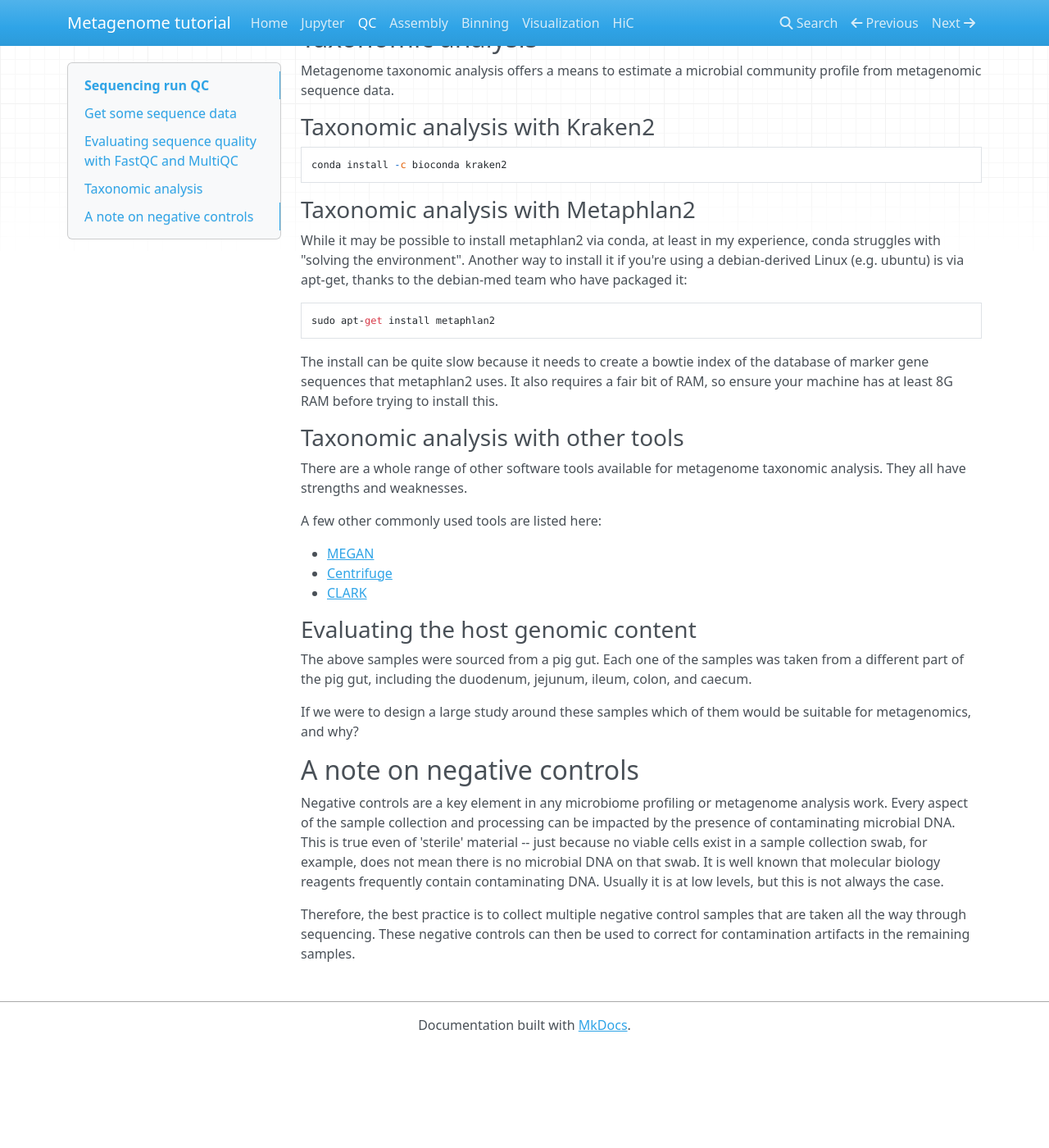
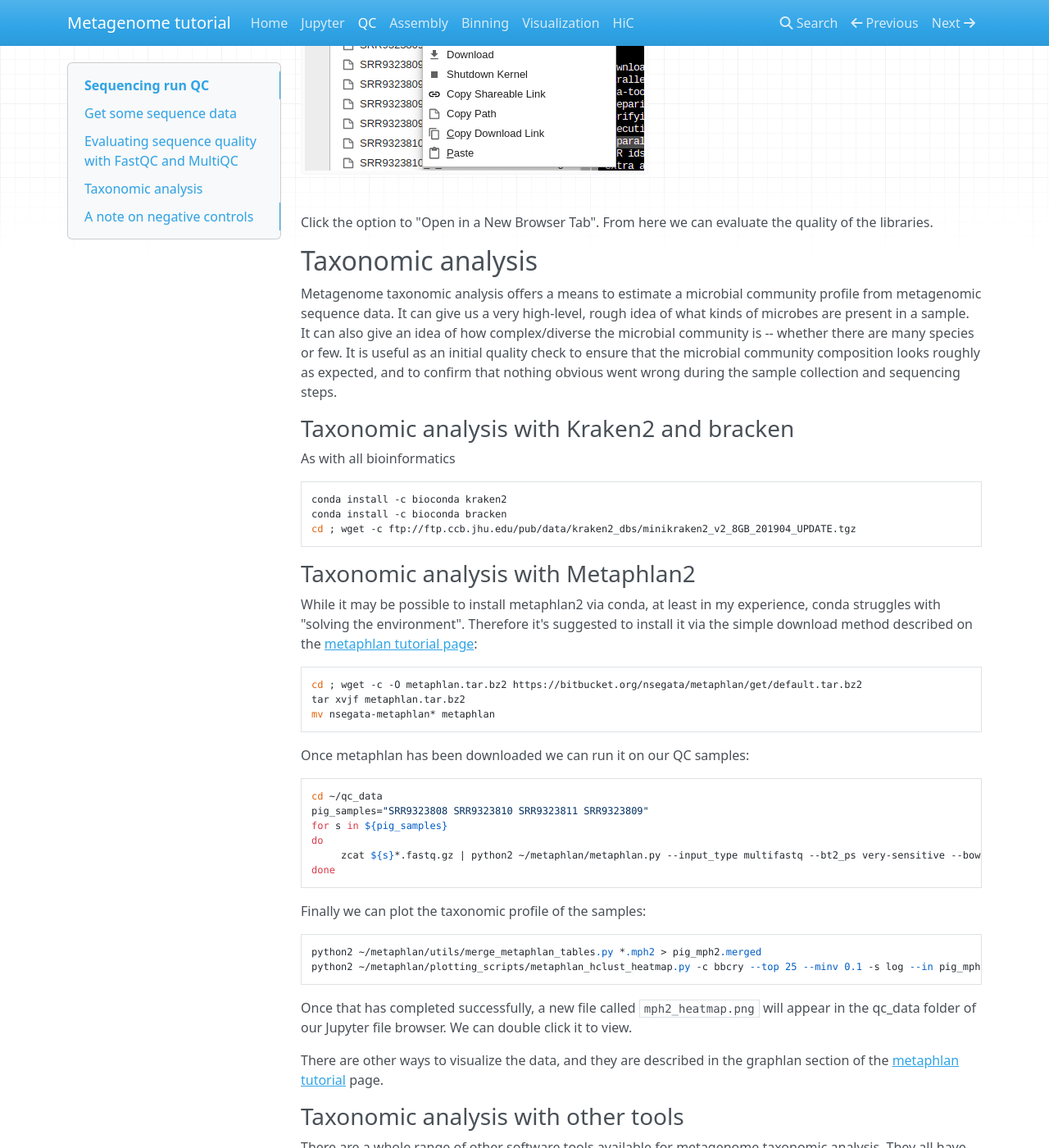
Before and after one commit to thegeneschool/metagenomics, an MkDocs documentation site: the page built from docs/qc.md, in a window 1280 px wide and 1400 px high, scrolled down 2466 px. Shown: the whole window at 82% size. Built offline with MkDocs 1.6.1, drawn with Linux system fonts in a browser that asks for light colours; nearby versions of some CDN libraries; old or Windows-style settings are respelled for this version of MkDocs; before the commit the page ends 3744 px from its top, so only the background shows below that; some of the changed text lies outside the part shown.

Commit message:
[AD] metaphlan working, kraken broken

````diff
--- a/docs/qc.md
+++ b/docs/qc.md
@@ -2,10 +2,10 @@
 
 ## Get some sequence data
 
-The first thing we'll do is to get some sequence data to work with.
+The first thing we'll do is to get some sequence data to work with. If you are working on a new sequencing project the data might come from a sequencing facility. For this tutorial we'll work with data that is available in public databases.
 Published sequence data is usually archived in the NCBI SRA, the ENA, and the DDBJ.
 These databases provide a [convenient interface to search](https://www.ncbi.nlm.nih.gov/) the descriptions of samples by keyword, and by sample type (e.g. shotgun metagenome).
-For the following exercises we'll use accession SRR9323808 which is a small dataset and therefore quick to process.
+For the following exercises we'll use a set of small datasets (SRA accessions SRR9323808, SRR9323810, SRR9323811, SRR9323809) which will be quick to process because they are small.
 The easiest way to download data from these databases is via the `fastq-dump` software.
 First, let's install the parallel version of fastq-dump using conda.
 To do this, start a terminal session in your Jupyter server (click the Terminal icon) and run the following command (ok to copy and paste):
@@ -22,16 +22,19 @@ parallel-fastq-dump -s SRR9323808 -s SRR9323810 -s SRR9323811 -s SRR9323809 --th
 
 If the download was successful you should see something like the following on your terminal:
 
-![Screenshot of parallel-fastq-dump](../img/screenshot_fastq_dump.png)
+![Screenshot of parallel-fastq-dump](img/screenshot_fastq_dump.png)
 
 
 ## Evaluating sequence quality with FastQC and MultiQC
 
+The very first thing one would normally do when working with a new dataset is to look at some basic quality statistics on the data.
+There are many, many tools available to compute quality metrics. For our current data we will use the FastQC software, applied to each sample, and then combine the results using MultiQC to a single report. First step is to install `fastqc` and `multiqc`.
 
 ```
 conda install -c bioconda fastqc
 pip install multiqc
 ```
+In the above we've used conda to install fastqc, but we've used another way to install multiqc -- something called `pip`. pip is an installer for python programs, and like conda it will download and install the software along with any dependencies. The reason we use pip in this case is because conda can be very, very slow to install some programs and in this case pip is much faster.
 
 ```
 cd qc_data
@@ -48,15 +51,15 @@ multiqc .
 ```
 
 At this point a multiqc file will appear inside the QC directory. First double click to open the QC folder.
-![Screenshot of QC folder](../img/qc_folder.png)
+![Screenshot of QC folder](img/qc_folder.png)
 
 Once that's open a file called `multiqc_report.html` will appear in the listing.
 We can open this file from within our jupyter browser environment and inspect it.
 To open it, we need to right click (or two-finger tap) on the file name to get a context menu that will give several options for how to open it. It looks like this:
 
-![Opening MultiQC context menu](../img/qc_open_in_browser_tab.png)
+![Opening MultiQC context menu](img/qc_open_in_browser_tab.png)
 
-Click the option to "Open in a New Browser Tab"
+Click the option to "Open in a New Browser Tab". From here we can evaluate the quality of the libraries.
 
 
 
@@ -66,24 +69,51 @@ Click the option to "Open in a New Browser Tab"
 ## Taxonomic analysis
 
 Metagenome taxonomic analysis offers a means to estimate a microbial community profile from metagenomic sequence data.
+It can give us a very high-level, rough idea of what kinds of microbes are present in a sample.
+It can also give an idea of how complex/diverse the microbial community is -- whether there are many species or few.
+It is useful as an initial quality check to ensure that the microbial community composition looks roughly as expected, and to confirm that nothing obvious went wrong during the sample collection and sequencing steps.
 
-### Taxonomic analysis with Kraken2
+### Taxonomic analysis with Kraken2 and bracken
 
+As with all bioinformatics
 ```
 conda install -c bioconda kraken2
+conda install -c bioconda bracken
+cd ; wget -c ftp://ftp.ccb.jhu.edu/pub/data/kraken2_dbs/minikraken2_v2_8GB_201904_UPDATE.tgz
 ```
 
 ### Taxonomic analysis with Metaphlan2
 
 While it may be possible to install metaphlan2 via conda, at least in my experience, conda struggles with "solving the environment".
-Another way to install it if you're using a debian-derived Linux (e.g. ubuntu) is via apt-get, thanks to the debian-med team who have packaged it:
+Therefore it's suggested to install it via the simple download method described on the [metaphlan tutorial page](https://bitbucket.org/nsegata/metaphlan/wiki/MetaPhlAn_Pipelines_Tutorial):
 
 ```
-sudo apt-get install metaphlan2
+cd ; wget -c -O metaphlan.tar.bz2 https://bitbucket.org/nsegata/metaphlan/get/default.tar.bz2
+tar xvjf metaphlan.tar.bz2
+mv nsegata-metaphlan* metaphlan
 ```
 
-The install can be quite slow because it needs to create a bowtie index of the database of marker gene sequences that metaphlan2 uses. It also requires a fair bit of RAM, so ensure your machine has at least 8G RAM before trying to install this.
+Once metaphlan has been downloaded we can run it on our QC samples:
 
+```
+cd ~/qc_data
+pig_samples="SRR9323808 SRR9323810 SRR9323811 SRR9323809"
+for s in ${pig_samples}
+do
+     zcat ${s}*.fastq.gz | python2 ~/metaphlan/metaphlan.py --input_type multifastq --bt2_ps very-sensitive --bowtie2db ~/metaphlan/bowtie2db/mpa  --bowtie2out ${s}.bt2out -o ${s}.mph2
+done
+```
+
+
+Finally we can plot the taxonomic profile of the samples:
+```
+python2 ~/metaphlan/utils/merge_metaphlan_tables.py *.mph2 > pig_mph2.merged
+python2 ~/metaphlan/plotting_scripts/metaphlan_hclust_heatmap.py -c bbcry --top 25 --minv 0.1 -s log --in pig_mph2.merged --out mph2_heatmap.png
+```
+
+Once that has completed successfully, a new file called `mph2_heatmap.png` will appear in the qc_data folder of our Jupyter file browser. We can double click it to view.
+
+There are other ways to visualize the data, and they are described in the graphlan section of the [metaphlan tutorial](https://bitbucket.org/nsegata/metaphlan/wiki/MetaPhlAn_Pipelines_Tutorial) page.
 
 ### Taxonomic analysis with other tools
 
````
